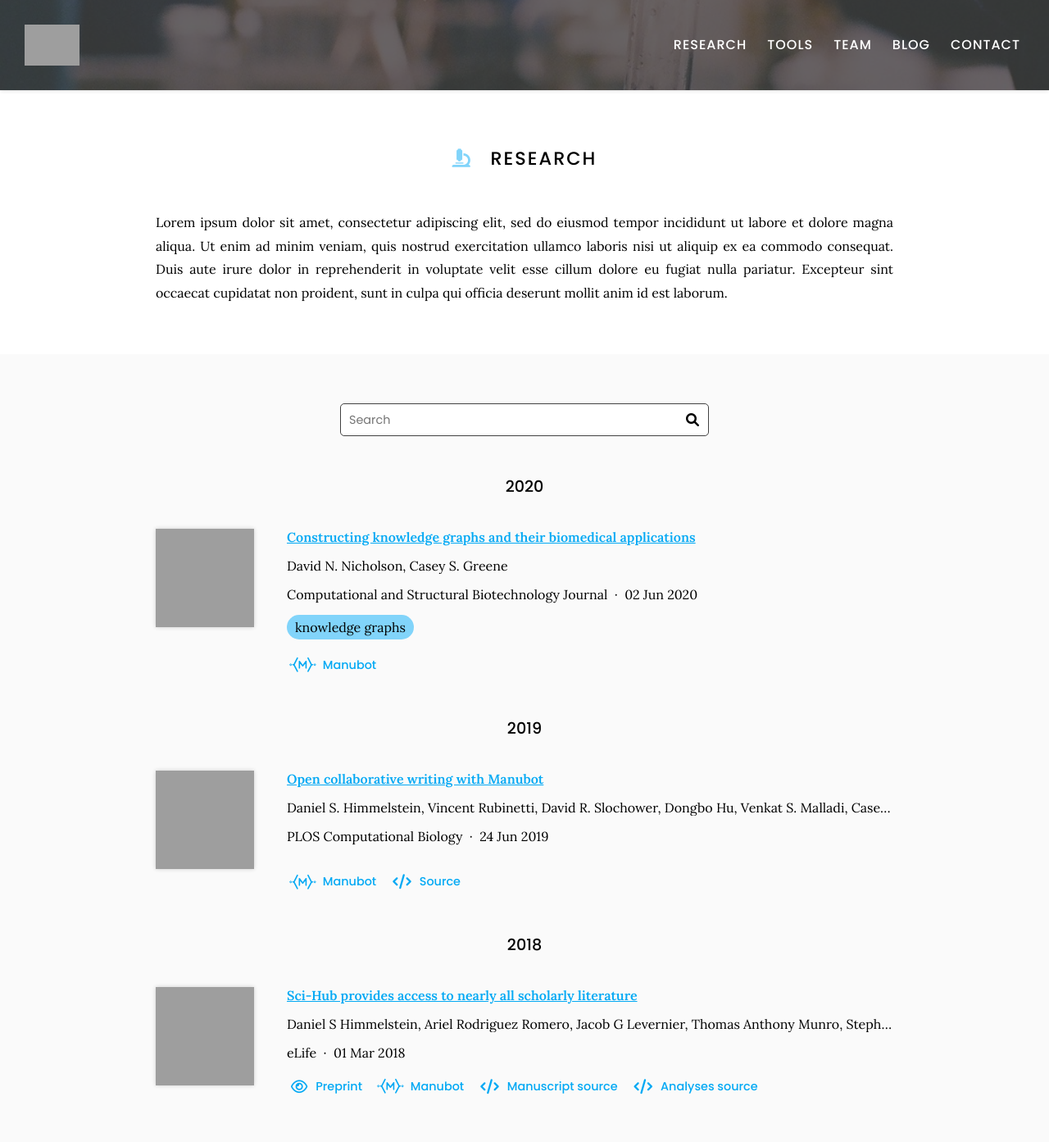
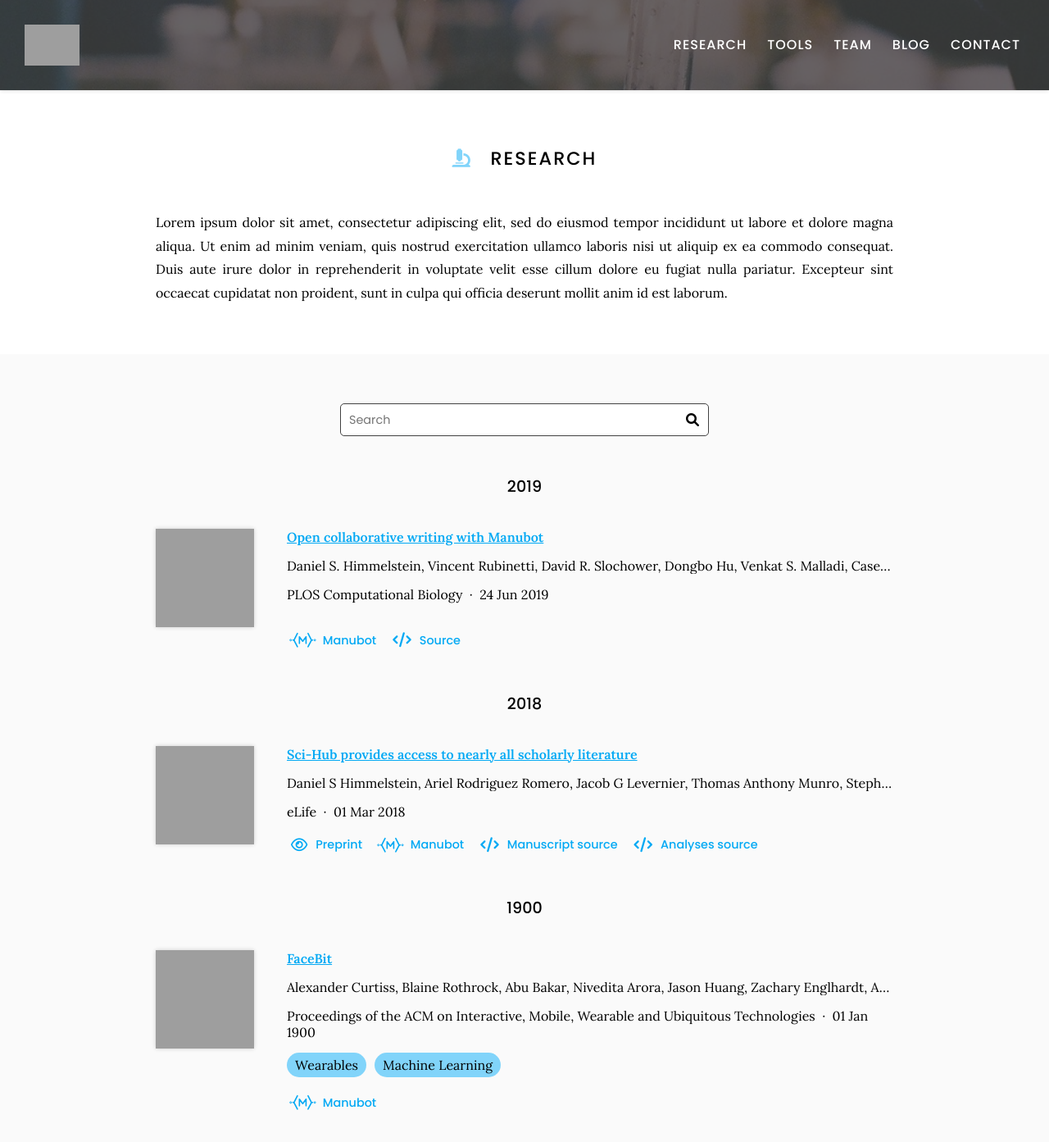
Before and after one commit to mahdipedro/SenseWhy-webs, a Jekyll site: the page built from research/index.md, in a window 1280 px wide and 1400 px high. Shown: the top 1393 px of the window at 82% size. Built offline with Jekyll 4.4.1, drawn with Linux system fonts in a browser that asks for light colours; grey boxes are pictures that could not be loaded.

Commit message:
Generate citations

```diff
--- a/_data/citations.yaml
+++ b/_data/citations.yaml
@@ -1,21 +1,32 @@
 # DO NOT EDIT, GENERATED AUTOMATICALLY FROM SOURCES.YAML (AND ELSEWHERE)
 # See https://github.com/greenelab/lab-website-template/wiki/Citations
 
-- id: doi:10.1016/j.csbj.2020.05.017
-  title: Constructing knowledge graphs and their biomedical applications
+- id: doi:10.1145/3494991
+  title: FaceBit
   authors:
-  - David N. Nicholson
-  - Casey S. Greene
-  publisher: Computational and Structural Biotechnology Journal
-  date: '2020-06-02'
-  link: https://doi.org/gg7m48
+  - Alexander Curtiss
+  - Blaine Rothrock
+  - Abu Bakar
+  - Nivedita Arora
+  - Jason Huang
+  - Zachary Englhardt
+  - Aaron-Patrick Empedrado
+  - Chixiang Wang
+  - Saad Ahmed
+  - Yang Zhang
+  - Nabil Alshurafa
+  - Josiah Hester
+  publisher: Proceedings of the ACM on Interactive, Mobile, Wearable and Ubiquitous
+    Technologies
+  date: 1900-1-1
+  link: https://doi.org/gn3cd8
   image: https://ars.els-cdn.com/content/image/1-s2.0-S2001037020302804-gr1.jpg
   extra-links:
   - type: manubot
-    link: https://greenelab.github.io/knowledge-graph-review/
+    link: https://dl.acm.org/doi/abs/10.1145/3494991
   tags:
-  - knowledge graphs
-  _cache: 2b8aa76c98be2f26481ab15dc135eb446fa9ef6f94af175c9639d1a45d538cf4
+  - Wearables, Machine Learning
+  _cache: 43f30d4384d5b04c822a68a2a850c97d007599af62dff2cdca35fc2726d7c30b
 - id: doi:10.1371/journal.pcbi.1007128
   title: Open collaborative writing with Manubot
   authors:
@@ -38,7 +49,7 @@
     link: https://github.com/greenelab/meta-review
   - type: website
     link: http://manubot.org/
-  _cache: 189b56e366896b6a90ae8d64fc4e605797d2bdd07674653d81ae533b2f1e4672
+  _cache: 9b4d326347b4c43474de520edff579266c3c490e1baf4a2074ea151d6c90e318
 - id: doi:10.7554/eLife.32822
   title: Sci-Hub provides access to nearly all scholarly literature
   authors:
@@ -64,4 +75,4 @@
   - type: source
     link: https://github.com/greenelab/scihub
     text: Analyses source
-  _cache: 483a564e9ddf847e6372cafb31de4673771c3e4da664c0d86a7ea7c38c20318d
+  _cache: 1510c88d1d7cdb29f090da47b0903118fa57243de166541c8ff31c614fc05604
```
